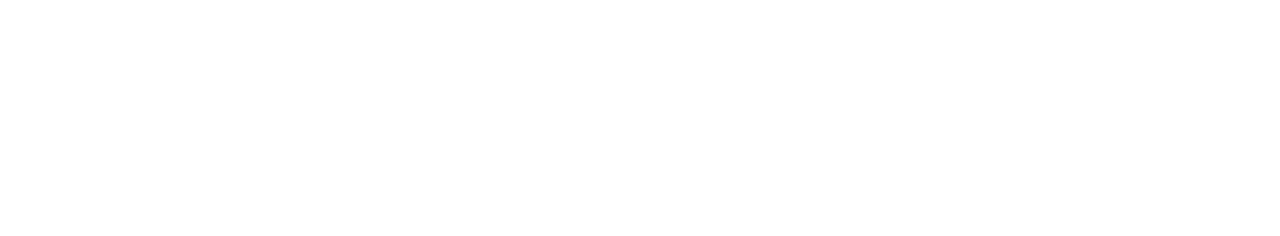
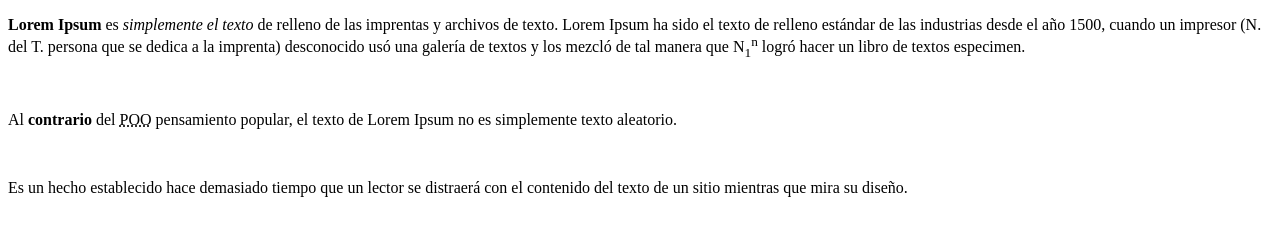
Before and after one commit to FJavier117/DevWeb02, a plain HTML site: page index.html in a window 1280 px wide. Drawn offline with Linux system fonts and the light colour scheme.

Commit message:
identificadores de contenido

```diff
--- a/index.html
+++ b/index.html
@@ -11,7 +11,15 @@
    </head>
 
    <body>
-
+           <p><b>Lorem Ipsum</b> es <i>simplemente el texto</i> de relleno de las imprentas y archivos de texto.
+            Lorem Ipsum ha sido el texto de relleno estándar de las industrias desde el año 1500, cuando un impresor
+            (N. del T. persona que se dedica a la imprenta)
+            desconocido usó una galería de textos y los mezcló de
+            tal manera que N<sub>1</sub><sup>n</sup> logró hacer un libro de textos especimen. </p>
+           <br>
+           <p>Al <strong>contrario</strong> del <abbr title="programación orientada a objetos">POO</abbr> pensamiento popular, el texto de Lorem Ipsum no es simplemente texto aleatorio.</p>
+           <br>
+           <p>Es un hecho establecido hace demasiado tiempo que un lector se distraerá con el contenido del texto de un sitio mientras que mira su diseño.</p>
    </body>
 
 </html>
```
